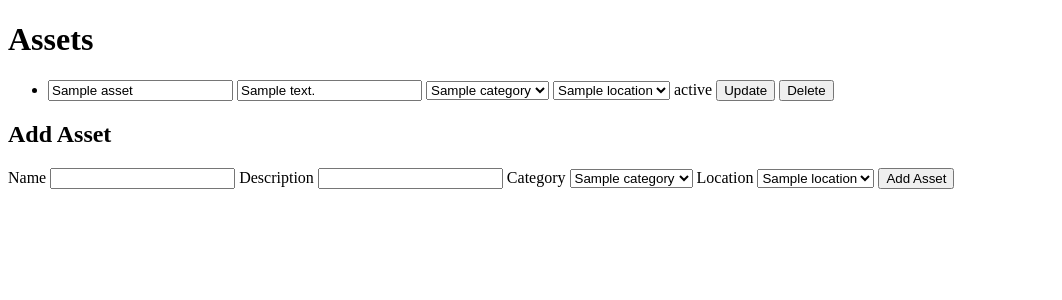
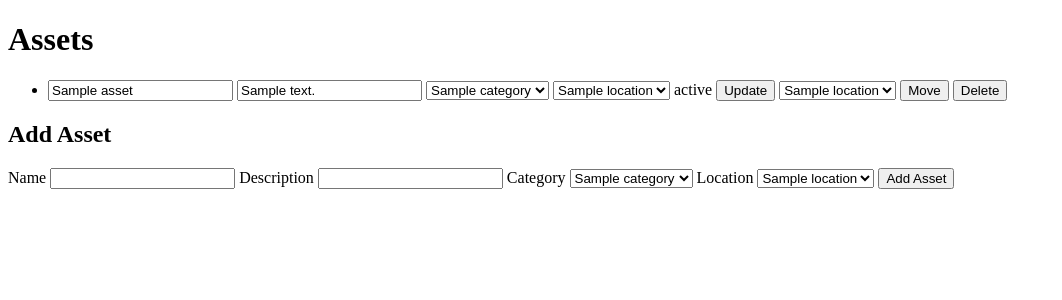
Before and after one commit to ArvindWilliams/home-inventory-manager, a Flask app: page /assets in a window 1280 px wide. Shown: the top 300 px of the page, without its empty margins (0-1062 px from the left). Run offline with Flask 3, Linux system fonts and the light colour scheme; the visitor is signed in with stand-in values (Sample User, id 1); tables that the repository leaves empty hold one stand-in row (values such as "Sample post").

Commit message:
HIM-41 Implement move-asset functionality

```diff
--- a/app.py
+++ b/app.py
@@ -287,3 +287,24 @@ def delete_asset(asset_id):
     db.session.commit()
 
     return redirect(url_for("assets"))
+
+@app.route("/assets/<int:asset_id>/move", methods=["POST"])
+def move_asset(asset_id):
+    user = get_current_user()
+
+    if user is None:
+        return redirect(url_for("login"))
+
+    asset = db.session.get(Asset, asset_id)
+
+    if asset is None:
+        abort(404)
+
+    location_id = request.form["location_id"]
+    location = db.session.get(Location, int(location_id))
+
+    if location is not None:
+        asset.location_id = location.id
+        db.session.commit()
+
+    return redirect(url_for("assets"))
--- a/templates/assets.html
+++ b/templates/assets.html
@@ -40,6 +40,23 @@
                 <button type="submit">Update</button>
             </form>
 
+
+            <form method="POST" action="{{ url_for('move_asset', asset_id=asset.id) }}" style="display:inline;">
+
+                <select name="location_id" required>
+                    {% for location in locations %}
+                    <option value="{{ location.id }}" {% if location.id==asset.location_id %}selected{% endif %}>
+                        {{ location.name }}
+                    </option>
+                    {% endfor %}
+                </select>
+
+                <button type="submit">Move</button>
+            </form>
+
+
+
+
             <form method="POST" action="{{ url_for('delete_asset', asset_id=asset.id) }}" style="display:inline;">
                 <button type="submit">Delete</button>
             </form>
@@ -72,7 +89,9 @@
         </select>
 
         <button type="submit">Add Asset</button>
+
     </form>
+
 
 </body>
 
```
